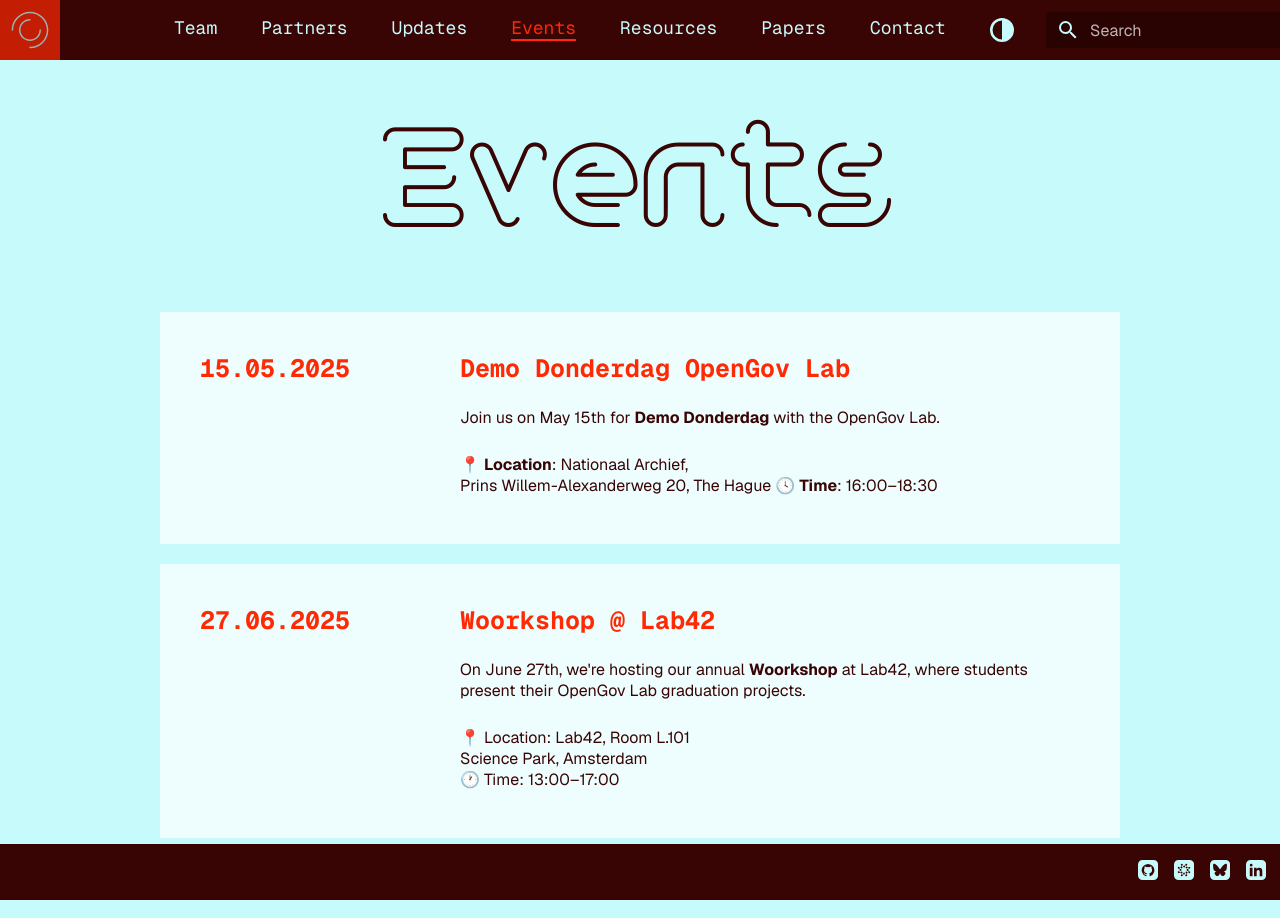
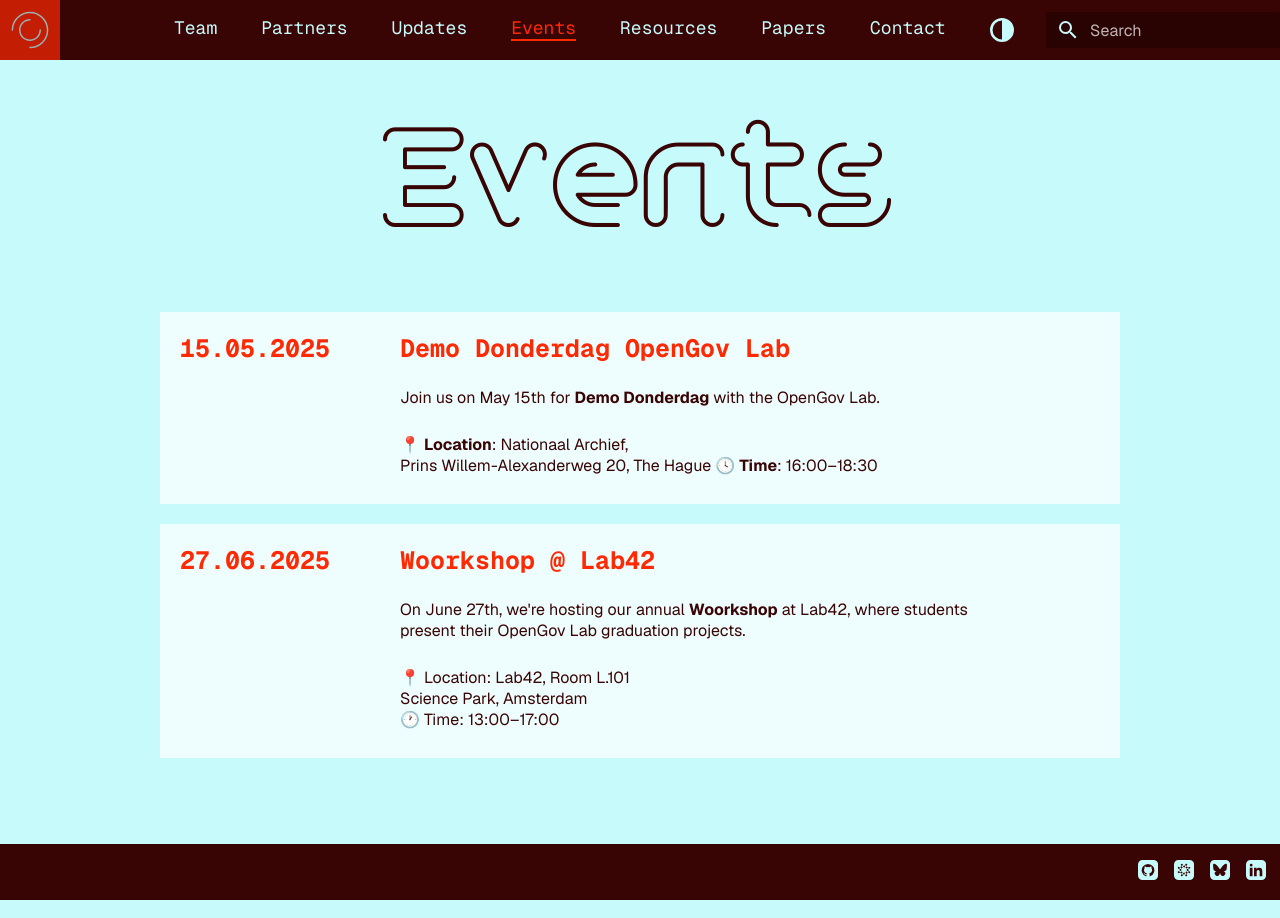
Before and after one commit to graus/testjefrummel.github.io, an MkDocs documentation site: the page built from docs/events/index.md, in a window 1280 px wide. Built offline with MkDocs 1.6.1 and Material for MkDocs 9.7.7, drawn with Linux system fonts in a browser that asks for light colours.

Commit message:
Update extra.css

```diff
--- a/docs/stylesheets/extra.css
+++ b/docs/stylesheets/extra.css
@@ -225,6 +225,7 @@ h6 {
 /* Always show the logo, even on mobile */
 .md-header__button.md-logo {
   display: flex !important;
+  margin-left: auto;
   align-items: center;
 }
 
@@ -525,9 +526,9 @@ section.team-member>div {
 .event-posts .md-post--excerpt {
   display: flex;
   flex-direction: row;
-  gap: 4rem;
-  align-items: flex-start; /* Default */
-  padding: 2rem;
+  gap: 2rem;
+  align-items: flex-start;
+  padding: 1rem;
 }
 
 .event-date {
@@ -542,9 +543,7 @@ section.team-member>div {
 }
 
 .event-info {
-  display: flex;
-  flex-direction: column;
-  justify-content: flex-start;
+  width: 600px;
 }
 
 .event-info h2 {
@@ -554,7 +553,6 @@ section.team-member>div {
   font-family: 'Geist Mono', monospace;
   font-size: 1.25rem;
 }
-
 
 .event-info p {
   font-size: .8rem;
```
